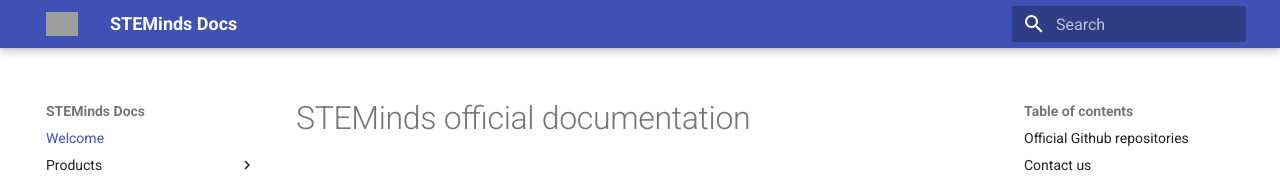
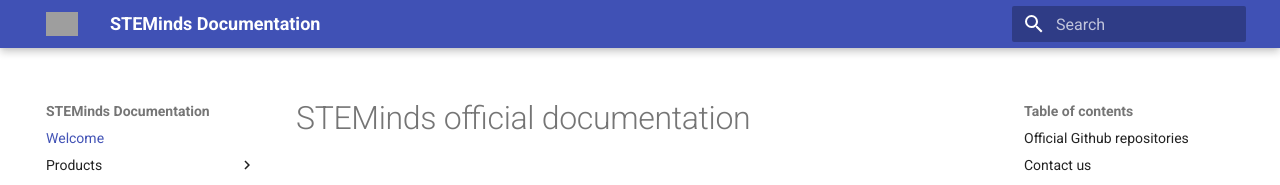
Before and after one commit to STEMinds/STEMinds-Docs, an MkDocs documentation site: the page built from docs/index.md, in a window 1280 px wide. Shown: the top 185 px of the page. Built offline with MkDocs 1.6.1 and Material for MkDocs 9.7.7, drawn with Linux system fonts in a browser that asks for light colours; grey boxes are pictures that could not be loaded.

Commit message:
updated logos

```diff
--- a/mkdocs.yml
+++ b/mkdocs.yml
@@ -1,4 +1,4 @@
-site_name: STEMinds Docs
+site_name: STEMinds Documentation
 site_url: https://docs.steminds.com/
 nav:
   - Welcome: index.md
@@ -26,12 +26,12 @@
       - 'Eduponics MQTT APP' : 'kits/eduponics_mini/advance_usage/eduponics_mqtt_app.md'
 theme:
   name: material
-  logo: https://cdn.steminds.com/docs/images/icon.svg
-  favicon: https://cdn.steminds.com/docs/images/icon.svg
+  logo: https://steminds.com/images/bulb_white.svg
+  favicon: https://steminds.com/images/bulb_white.svg
   name: material
   language: en
   icon:
-    logo: https://cdn.steminds.com/docs/images/icon.svg
+    logo: https://steminds.com/images/bulb_white.svg
   palette:
     primary: default
     accent: amber
```
